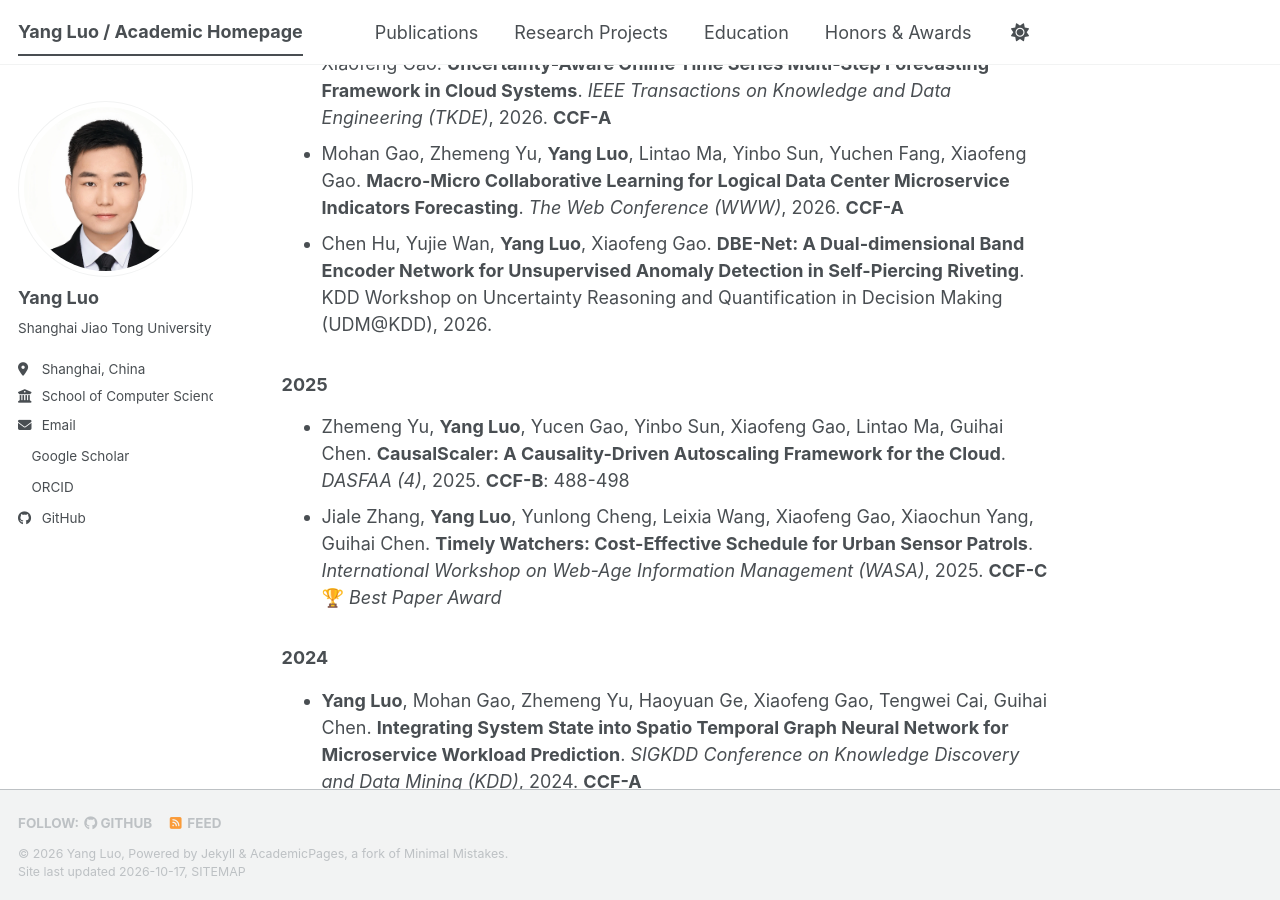
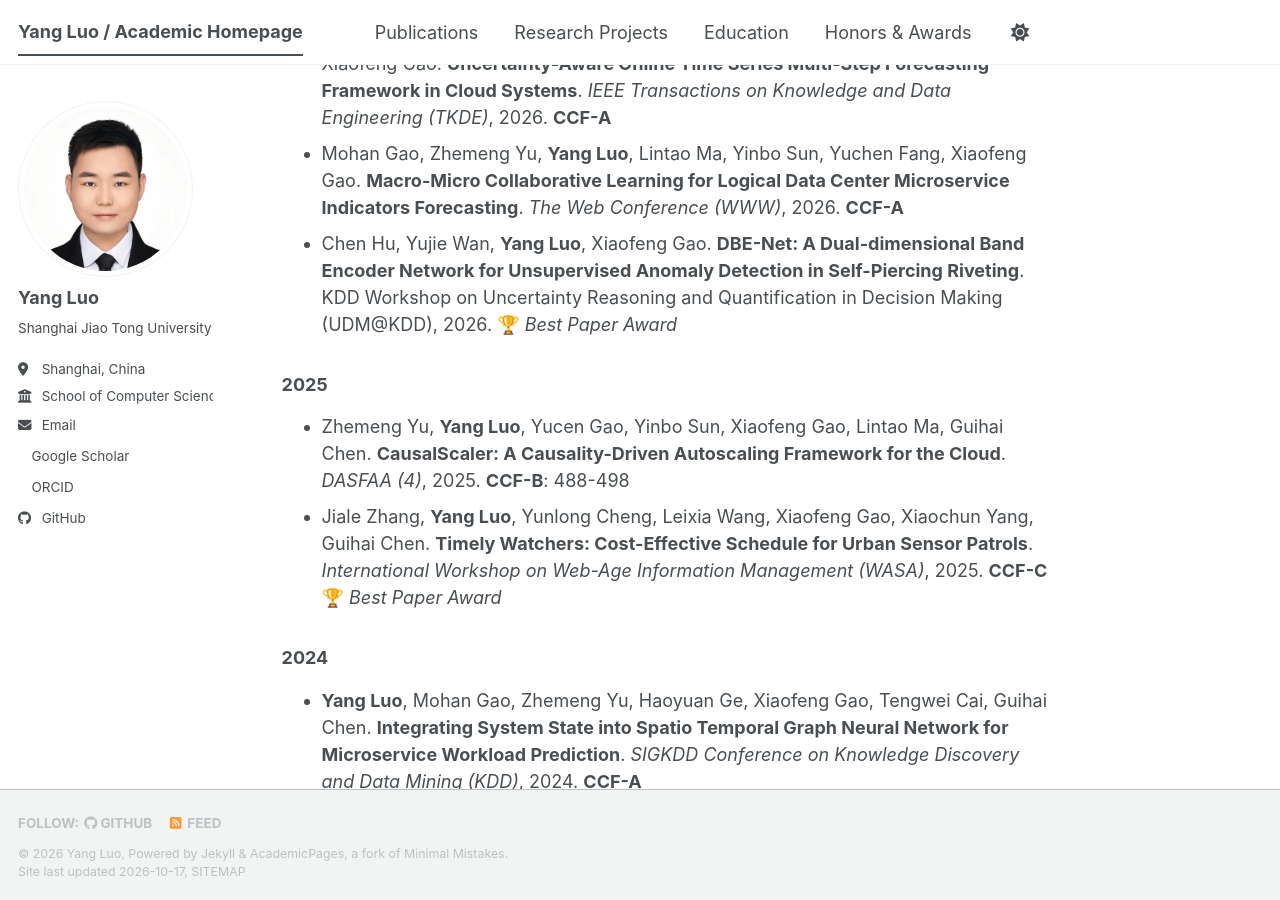
Before and after one commit to Floating-LY/Floating-LY.github.io, a Jekyll site: the page built from _pages/about.md, in a window 1280 px wide and 900 px high, scrolled down 2308 px. Built offline with Jekyll 4.4.1, drawn with Linux system fonts in a browser that asks for light colours; a style sheet for code colours, icons or effects is not loaded.

Commit message:
Update about.md

```diff
--- a/_pages/about.md
+++ b/_pages/about.md
@@ -53,7 +53,7 @@ Beyond cloud infrastructure, my techniques have been applied to:
 - **Yang Luo**, Zhemeng Yu, Yikang Fu, Wei Lu, Lintao Ma, Xiaofeng Gao, Guihai Chen. **JointScaler: A Hierarchical Multi-Indicator Distribution Forecasting Approach for Uncertainty-Aware Joint Scaling in Cloud Services**. *International Joint Conference on Artificial Intelligence (IJCAI)*, 2026. **CCF-A**
 - Jiadong Chen, **Yang Luo**, Xiuqi Huang, Fuxin Jiang, Yangguang Shi, Tieying Zhang, Xiaofeng Gao. **Uncertainty-Aware Online Time Series Multi-Step Forecasting Framework in Cloud Systems**. *IEEE Transactions on Knowledge and Data Engineering (TKDE)*, 2026. **CCF-A**
 - Mohan Gao, Zhemeng Yu, **Yang Luo**, Lintao Ma, Yinbo Sun, Yuchen Fang, Xiaofeng Gao. **Macro-Micro Collaborative Learning for Logical Data Center Microservice Indicators Forecasting**. *The Web Conference (WWW)*, 2026. **CCF-A**
-- Chen Hu, Yujie Wan, **Yang Luo**, Xiaofeng Gao. **DBE-Net: A Dual-dimensional Band Encoder Network for Unsupervised Anomaly Detection in Self-Piercing Riveting**. KDD Workshop on Uncertainty Reasoning and Quantification in Decision Making (UDM@KDD), 2026.
+- Chen Hu, Yujie Wan, **Yang Luo**, Xiaofeng Gao. **DBE-Net: A Dual-dimensional Band Encoder Network for Unsupervised Anomaly Detection in Self-Piercing Riveting**. KDD Workshop on Uncertainty Reasoning and Quantification in Decision Making (UDM@KDD), 2026. 🏆 *Best Paper Award*
 
 ### 2025
 
```
